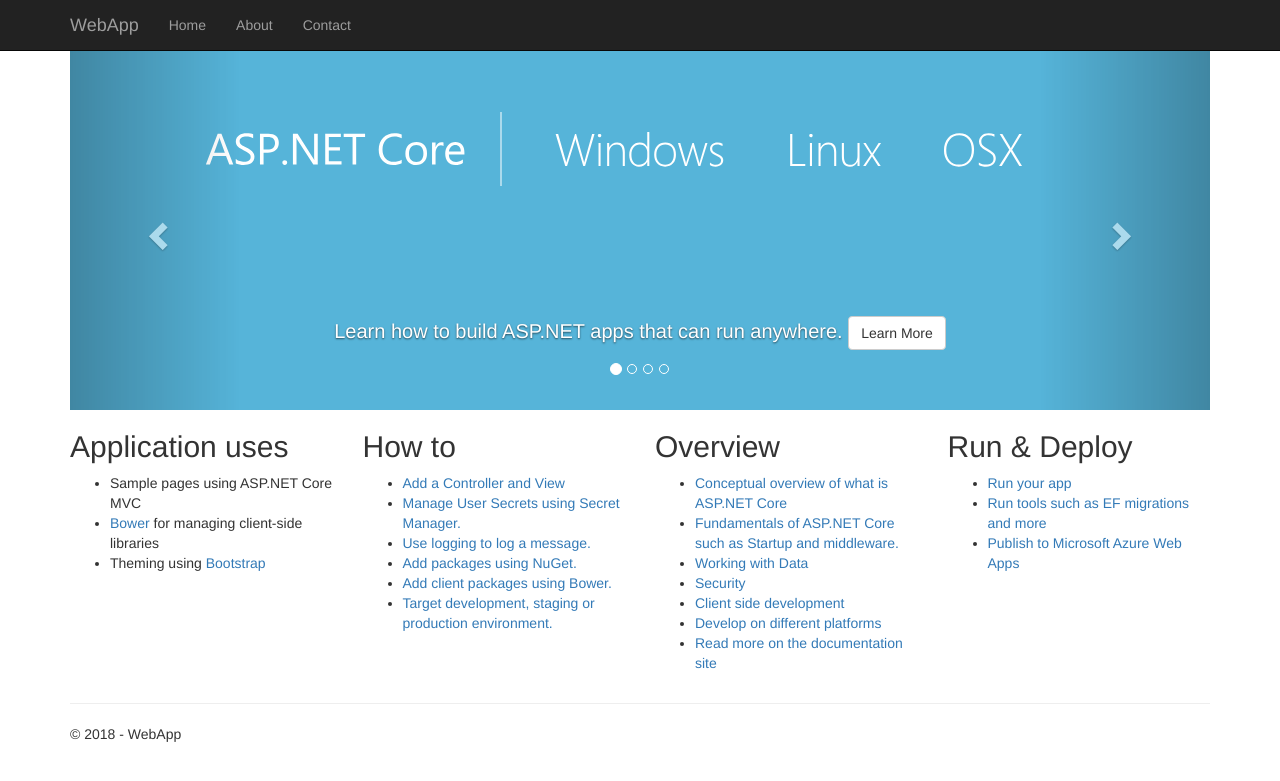
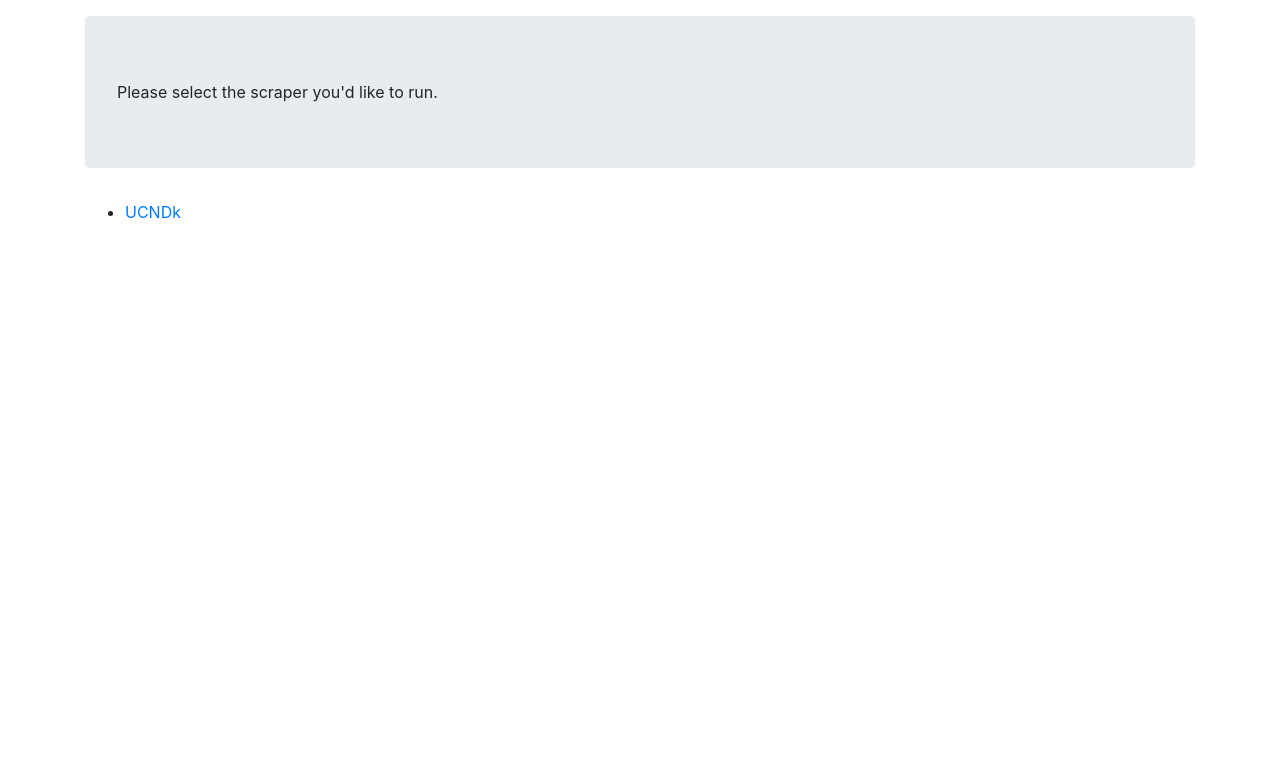
Before and after one commit to KristofferK/EducationScraper, an ASP.NET Core app: page / in a window 1280 px wide. Shown: the top 781 px of the page. Run offline with ASP.NET Core 8, Linux system fonts and the light colour scheme.

Commit message:
Add view and UCNDkScraper
Added a view where you can select the scraper you'd like to run.
Added Controller, so you can route to the scrpaer.
Implemented a little bit of UCNDkScraper. It will retreive all the links, but it won't gather any information about the links.

```diff
--- a/EducationScraperSolution/ClassLibrary1/Models/Education.cs
+++ b/EducationScraperSolution/ClassLibrary1/Models/Education.cs
@@ -15,6 +15,7 @@
     {
         public string Title { get; set; }
         public string Location { get; set; }
+        public string Link { get; set; }
         public string[] Languages { get; set; }
         public int DurationInMonths { get; set; }
         public DateTime DateFetched { get; set; }
--- a/EducationScraperSolution/ClassLibrary1/Scrapers/IScraper.cs
+++ b/EducationScraperSolution/ClassLibrary1/Scrapers/IScraper.cs
@@ -1,3 +1,4 @@
+using EducationScrapers.Library.WebClients;
 using EducationScrapers.Models;
 using System;
 using System.Collections.Generic;
--- a/EducationScraperSolution/WebApp/Controllers/HomeController.cs
+++ b/EducationScraperSolution/WebApp/Controllers/HomeController.cs
@@ -5,6 +5,7 @@
 using System.Threading.Tasks;
 using Microsoft.AspNetCore.Mvc;
 using WebApp.Models;
+using System.Reflection;
 
 namespace WebApp.Controllers
 {
@@ -12,21 +13,22 @@
     {
         public IActionResult Index()
         {
+            ViewBag.robotRoutes = GetRoutes("RobotsController");
             return View();
         }
 
-        public IActionResult About()
+        private string[] GetRoutes(string controller)
         {
-            ViewData["Message"] = "Your application description page.";
-
-            return View();
-        }
-
-        public IActionResult Contact()
-        {
-            ViewData["Message"] = "Your contact page.";
-
-            return View();
+            var asm = Assembly.GetExecutingAssembly();
+            return asm.GetTypes()
+                .Where(type => typeof(Controller).IsAssignableFrom(type))
+                .SelectMany(type => type.GetMethods())
+                .Where(method => method.IsPublic &&
+                    !method.IsDefined(typeof(NonActionAttribute)) &&
+                    method.DeclaringType.Name == controller
+                )
+                .Select(e => e.Name)
+                .ToArray();
         }
 
         public IActionResult Error()
--- a/EducationScraperSolution/WebApp/Views/Home/Index.cshtml
+++ b/EducationScraperSolution/WebApp/Views/Home/Index.cshtml
@@ -1,108 +1,38 @@
 @{
-    ViewData["Title"] = "Home Page";
+    Layout = null;
 }
 
-<div id="myCarousel" class="carousel slide" data-ride="carousel" data-interval="6000">
-    <ol class="carousel-indicators">
-        <li data-target="#myCarousel" data-slide-to="0" class="active"></li>
-        <li data-target="#myCarousel" data-slide-to="1"></li>
-        <li data-target="#myCarousel" data-slide-to="2"></li>
-        <li data-target="#myCarousel" data-slide-to="3"></li>
-    </ol>
-    <div class="carousel-inner" role="listbox">
-        <div class="item active">
-            <img src="~/images/banner1.svg" alt="ASP.NET" class="img-responsive" />
-            <div class="carousel-caption" role="option">
-                <p>
-                    Learn how to build ASP.NET apps that can run anywhere.
-                    <a class="btn btn-default" href="https://go.microsoft.com/fwlink/?LinkID=525028&clcid=0x409">
-                        Learn More
-                    </a>
-                </p>
+<!DOCTYPE html>
+<html>
+<head>
+    <meta name="viewport" content="width=device-width" />
+    <meta name="robots" content="noindex,nofollow" />
+    <title>Education Scrapers</title>
+    <link rel="stylesheet" href="https://maxcdn.bootstrapcdn.com/bootstrap/4.0.0/css/bootstrap.min.css" integrity="sha384-Gn5384xqQ1aoWXA+058RXPxPg6fy4IWvTNh0E263XmFcJlSAwiGgFAW/dAiS6JXm" crossorigin="anonymous">
+</head>
+<body>
+    <div class="container">
+        <div class="row" style="margin-top:1em;">
+            <div class="col-12">
+                <div class="jumbotron">
+                    Please select the scraper you'd like to run.
+                </div>
             </div>
         </div>
-        <div class="item">
-            <img src="~/images/banner2.svg" alt="Visual Studio" class="img-responsive" />
-            <div class="carousel-caption" role="option">
-                <p>
-                    There are powerful new features in Visual Studio for building modern web apps.
-                    <a class="btn btn-default" href="https://go.microsoft.com/fwlink/?LinkID=525030&clcid=0x409">
-                        Learn More
-                    </a>
-                </p>
-            </div>
-        </div>
-        <div class="item">
-            <img src="~/images/banner3.svg" alt="Package Management" class="img-responsive" />
-            <div class="carousel-caption" role="option">
-                <p>
-                    Bring in libraries from NuGet, Bower, and npm, and automate tasks using Grunt or Gulp.
-                    <a class="btn btn-default" href="https://go.microsoft.com/fwlink/?LinkID=525029&clcid=0x409">
-                        Learn More
-                    </a>
-                </p>
-            </div>
-        </div>
-        <div class="item">
-            <img src="~/images/banner4.svg" alt="Microsoft Azure" class="img-responsive" />
-            <div class="carousel-caption" role="option">
-                <p>
-                    Learn how Microsoft's Azure cloud platform allows you to build, deploy, and scale web apps.
-                    <a class="btn btn-default" href="https://go.microsoft.com/fwlink/?LinkID=525027&clcid=0x409">
-                        Learn More
-                    </a>
-                </p>
+
+        <div class="row">
+            <div class="col-12">
+                <ul>
+                    @{
+                        for (var i = 0; i < ViewBag.robotRoutes.Length; i++)
+                        {
+                            string s = (string)ViewBag.robotRoutes[i];
+                            <li>@Html.ActionLink(s, s, "Robots", null, new { target = "_blank" })</li>
+                        }
+                    }
+                </ul>
             </div>
         </div>
     </div>
-    <a class="left carousel-control" href="#myCarousel" role="button" data-slide="prev">
-        <span class="glyphicon glyphicon-chevron-left" aria-hidden="true"></span>
-        <span class="sr-only">Previous</span>
-    </a>
-    <a class="right carousel-control" href="#myCarousel" role="button" data-slide="next">
-        <span class="glyphicon glyphicon-chevron-right" aria-hidden="true"></span>
-        <span class="sr-only">Next</span>
-    </a>
-</div>
-
-<div class="row">
-    <div class="col-md-3">
-        <h2>Application uses</h2>
-        <ul>
-            <li>Sample pages using ASP.NET Core MVC</li>
-            <li><a href="https://go.microsoft.com/fwlink/?LinkId=518004">Bower</a> for managing client-side libraries</li>
-            <li>Theming using <a href="https://go.microsoft.com/fwlink/?LinkID=398939">Bootstrap</a></li>
-        </ul>
-    </div>
-    <div class="col-md-3">
-        <h2>How to</h2>
-        <ul>
-            <li><a href="https://go.microsoft.com/fwlink/?LinkID=398600">Add a Controller and View</a></li>
-            <li><a href="https://go.microsoft.com/fwlink/?LinkId=699315">Manage User Secrets using Secret Manager.</a></li>
-            <li><a href="https://go.microsoft.com/fwlink/?LinkId=699316">Use logging to log a message.</a></li>
-            <li><a href="https://go.microsoft.com/fwlink/?LinkId=699317">Add packages using NuGet.</a></li>
-            <li><a href="https://go.microsoft.com/fwlink/?LinkId=699318">Add client packages using Bower.</a></li>
-            <li><a href="https://go.microsoft.com/fwlink/?LinkId=699319">Target development, staging or production environment.</a></li>
-        </ul>
-    </div>
-    <div class="col-md-3">
-        <h2>Overview</h2>
-        <ul>
-            <li><a href="https://go.microsoft.com/fwlink/?LinkId=518008">Conceptual overview of what is ASP.NET Core</a></li>
-            <li><a href="https://go.microsoft.com/fwlink/?LinkId=699320">Fundamentals of ASP.NET Core such as Startup and middleware.</a></li>
-            <li><a href="https://go.microsoft.com/fwlink/?LinkId=398602">Working with Data</a></li>
-            <li><a href="https://go.microsoft.com/fwlink/?LinkId=398603">Security</a></li>
-            <li><a href="https://go.microsoft.com/fwlink/?LinkID=699321">Client side development</a></li>
-            <li><a href="https://go.microsoft.com/fwlink/?LinkID=699322">Develop on different platforms</a></li>
-            <li><a href="https://go.microsoft.com/fwlink/?LinkID=699323">Read more on the documentation site</a></li>
-        </ul>
-    </div>
-    <div class="col-md-3">
-        <h2>Run &amp; Deploy</h2>
-        <ul>
-            <li><a href="https://go.microsoft.com/fwlink/?LinkID=517851">Run your app</a></li>
-            <li><a href="https://go.microsoft.com/fwlink/?LinkID=517853">Run tools such as EF migrations and more</a></li>
-            <li><a href="https://go.microsoft.com/fwlink/?LinkID=398609">Publish to Microsoft Azure Web Apps</a></li>
-        </ul>
-    </div>
-</div>
+</body>
+</html>
```
Also changed, not shown: EducationScraperSolution/ClassLibrary1/Library/ScrapingUtilities.cs (added, +17 -0 lines), EducationScraperSolution/ClassLibrary1/Library/WebClients/IWebClient.cs (added, +12 -0 lines), EducationScraperSolution/ClassLibrary1/Library/WebClients/SmartWebClient.cs (added, +31 -0 lines), EducationScraperSolution/ClassLibrary1/Scrapers/UCNDk/UCNDkScraper.cs (added, +34 -0 lines), EducationScraperSolution/WebApp/Controllers/RobotsController.cs (added, +18 -0 lines), EducationScraperSolution/WebApp/Views/Home/About.cshtml (deleted, +0 -7 lines), EducationScraperSolution/WebApp/Views/Home/Contact.cshtml (deleted, +0 -17 lines), EducationScraperSolution/WebApp/WebApp.csproj, 1 other file.
